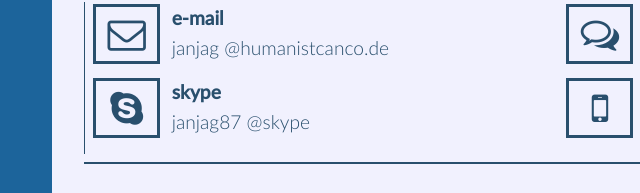
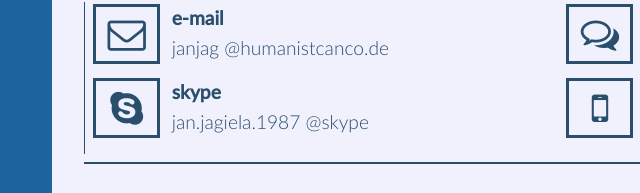
Before and after one commit to janjag/humanistcanco.de, a plain HTML site: page index.html in a window 1280 px wide. Shown: the part 4075-4268 px from the top of the page, 198-838 px from the left. Drawn offline with Linux system fonts and the light colour scheme.

Commit message:
Skype fix

```diff
--- a/index.html
+++ b/index.html
@@ -211,7 +211,7 @@
                             <li>
                                 <i class="fa fa-skype fa-2x"></i>
                                 <strong>skype</strong>
-                                <a href="skype:janjag87?add">janjag87 @skype</a>
+                                <a href="skype:live:jan.jagiela.1987?add">jan.jagiela.1987 @skype</a>
                             </li>
                             <li>
                                 <i class="fa fa-mobile fa-2x"></i>
```
